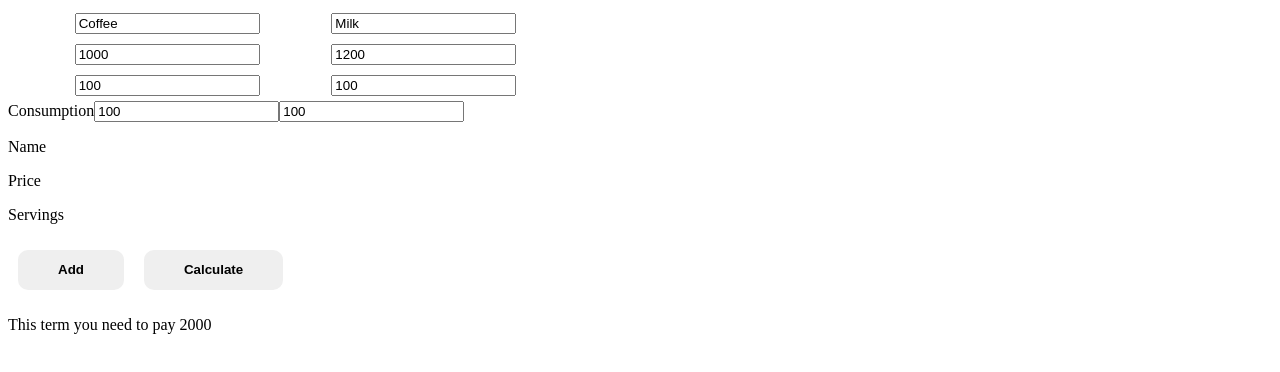
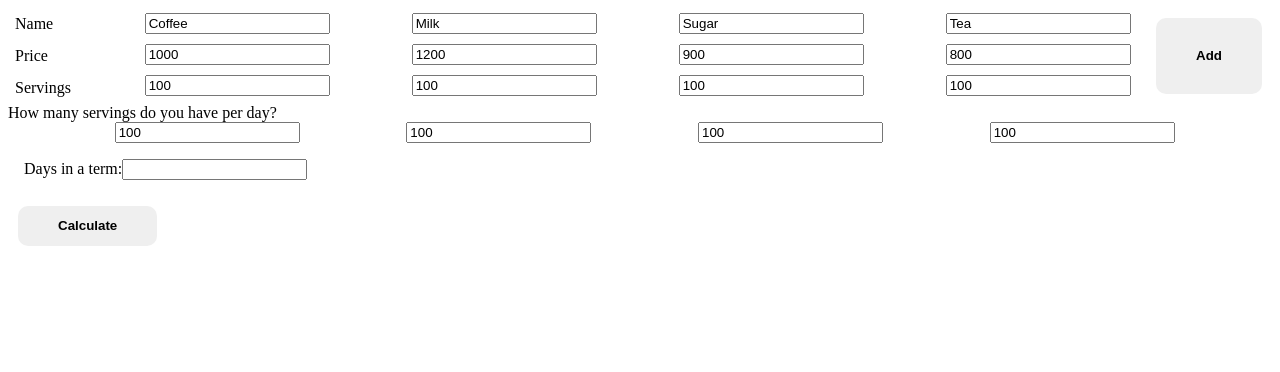
Before and after one commit to ZakariaMouhydine/CoffeeBreak, a plain HTML site: page index.html in a window 1280 px wide. Drawn offline with Linux system fonts and the light colour scheme.

Commit message:
major updates
Co-authored-by: koroshrad <koroshrad@users.noreply.github.com>
Co-authored-by: Chiinello <Chiinello@users.noreply.github.com>
Co-authored-by: an-brd <an-brd@users.noreply.github.com>
Co-authored-by: Hakim-Kay <Hakim-Kay@users.noreply.github.com>

```diff
--- a/script.js
+++ b/script.js
@@ -7,6 +7,7 @@ class Product {
         this.name = "";
         this.price = 0;
         this.servings = 0;
+        this.dailyServings = null;
         this.name = name;
         this.servings = servings;
         this.price = price;
@@ -15,37 +16,47 @@ class Product {
         return this.price / this.servings;
     }
     HTML(div) {
-        // let section = document.createElement('section')
-        // div.appendChild(section)
-        let productColumn = document.createElement('div');
-        productColumn.classList.add('product-column');
-        div.appendChild(productColumn);
+        let firstDiv = document.createElement('div');
+        firstDiv.classList.add('product-column');
+        div.appendChild(firstDiv);
         let productName = document.createElement('input');
         productName.value = this.name;
-        productColumn.appendChild(div.appendChild(productName));
+        firstDiv.appendChild(div.appendChild(productName));
         let productPrice = document.createElement('input');
         productPrice.value = this.price.toString();
-        productColumn.appendChild(div.appendChild(productPrice));
+        firstDiv.appendChild(div.appendChild(productPrice));
         let productServings = document.createElement('input');
         productServings.value = this.servings.toString();
-        productColumn.appendChild(div.appendChild(productServings));
-        let dailyServings = document.createElement("input");
-        dailyServings.value = this.servings.toString();
-        lowerDiv.appendChild(div.appendChild(dailyServings));
+        firstDiv.appendChild(div.appendChild(productServings));
+        this.dailyServings = document.createElement("input");
+        this.dailyServings.value = this.servings.toString();
+        this.dailyServings.classList.add("daily-servings");
+        servingsDiv.appendChild(div.appendChild(this.dailyServings));
     }
 }
-let ourDiv = document.createElement("div");
-ourDiv.id = "ourDiv";
-ourDiv.innerText = "Products";
-document.body.appendChild(ourDiv);
+// the biggest Div(container)
+let container = document.createElement("div");
+container.classList.add("container");
+document.body.appendChild(container);
+let topWrapperAndBtn = document.createElement("div");
+topWrapperAndBtn.classList.add("top-wrapper-button");
+container.appendChild(topWrapperAndBtn);
+let topWrapper = document.createElement("div");
+topWrapper.classList.add("top-wrapper");
+topWrapperAndBtn.appendChild(topWrapper);
+let bottomWrapper = document.createElement("div");
+bottomWrapper.classList.add("bottom-wrapper");
+container.appendChild(bottomWrapper);
 let lowerDiv = document.createElement("div");
-lowerDiv.id = "lowerDiv";
-lowerDiv.innerText = "Consumption";
-document.body.appendChild(lowerDiv);
+lowerDiv.classList.add("lower-div");
+lowerDiv.innerText = "How many servings do you have per day?";
+bottomWrapper.appendChild(lowerDiv);
+let servingsDiv = document.createElement("div");
+lowerDiv.appendChild(servingsDiv);
 // the Title section of product
 let titleColumn = document.createElement('div');
-titleColumn.classList.add('titleColuumn');
-document.body.appendChild(titleColumn);
+titleColumn.classList.add('titleColumn');
+topWrapper.appendChild(titleColumn);
 let NameTitle = document.createElement('p');
 NameTitle.innerText = 'Name';
 titleColumn.appendChild(NameTitle);
@@ -55,17 +66,24 @@ titleColumn.appendChild(priceTitle);
 let servingsTitle = document.createElement('p');
 servingsTitle.innerText = 'Servings';
 titleColumn.appendChild(servingsTitle);
+// ourDiv
+let ourDiv = document.createElement("div");
+ourDiv.id = "ourDiv";
+ourDiv.innerText = "Products";
+topWrapper.appendChild(ourDiv);
 // creating the array of product
 let products = [];
 products.push(new Product("Coffee", 1000, 100));
 products.push(new Product("Milk", 1200, 100));
-// products.push(new Product("Sugar", 900, 100))
-// products.push(new Product("Tea", 800, 100))
+products.push(new Product("Sugar", 900, 100));
+products.push(new Product("Tea", 800, 100));
 displayProducts();
 // add Button
+let addButtonDiv = document.createElement("div");
+topWrapperAndBtn.appendChild(addButtonDiv);
 let addButton = document.createElement("button");
 addButton.innerHTML = 'Add';
-document.body.appendChild(addButton);
+topWrapper.appendChild(addButton);
 addButton.addEventListener('click', addProduct);
 function addProduct() {
     products.push(new Product("", 0, 1));
@@ -77,18 +95,30 @@ function displayProducts() {
         products[i].HTML(ourDiv);
     }
 }
-// calculate Cost of term
-let dailyServings = 2;
-let termDays = 100;
-// let termDays: number = 100
+// calculate Cost per Term
+let termDaysDiv = document.createElement("div");
+termDaysDiv.innerText = "Days in a term:";
+termDaysDiv.id = "term-days-id";
+lowerDiv.appendChild(termDaysDiv);
+let termDays = document.createElement("input");
+termDays.value = termDays.value.toString();
+termDays.id = "termDays";
+termDaysDiv.appendChild(termDays);
 function termCost() {
-    return products[0].pricePerServing() * dailyServings * termDays;
+    console.log(termCost);
+    let totalCost = 0;
+    for (let i = 0; i < products.length; i++) {
+        totalCost += products[i].pricePerServing() * parseInt(products[i].dailyServings.value) * parseInt(termDays.value);
+    }
+    return totalCost;
 }
 let termCostBtn = document.createElement("button");
 termCostBtn.innerHTML = 'Calculate';
 document.body.appendChild(termCostBtn);
-termCostBtn.addEventListener('click', termCost);
-let finalCost = document.createElement("p");
-finalCost.innerText = `This term you need to pay ${termCost()}`;
-document.body.appendChild(finalCost);
+termCostBtn.addEventListener('click', calc);
+function calc() {
+    let finalCost = document.createElement("p");
+    finalCost.innerText = `This term you need to pay ${termCost()}`;
+    document.body.appendChild(finalCost);
+}
 //# sourceMappingURL=script.js.map
--- a/style.css
+++ b/style.css
@@ -4,16 +4,52 @@ body html {
     padding: 0;
 }
 
-#ourDiv {
-    display:flex;
+/* .container {
+    display: flex;
+} */
+
+.titleColumn {
+    display: flex;
+    flex-direction: column;
+    margin: 0;
+}
+.titleColumn p{
+    margin: 7px;
 }
 
+.top-wrapper {
+    display: flex;
+    /* flex-wrap: wrap; */
+}
 
-.product-column{
+.top-wrapper-button {
+    display: flex;
+    flex-wrap: wrap;
+}
+
+#ourDiv {
+    display: flex;
+    width: fit-content;
+
+}
+
+.bottom-wrapper {
+    display: flex;
+}
+
+.lower-div {
     display: flex;
     flex-direction: column;
-    width: fit-content;
-    justify-content: center;
+    justify-content: space-between;
+}
+
+.daily-servings {
+    margin-left: 8em;
+
+}
+
+#term-days-id {
+    margin: 1em;
 }
 
 .product-column > input{
@@ -31,6 +67,9 @@ button {
     border: none;
     border-radius: 10px;
     margin: 10px;
+    /* position: absolute;
+    bottom: 1em;
+    right: 1em; */
   }
   button:hover {
     background: rgb(101, 116, 199);
```
Also changed, not shown: index.html (+1 -7 lines), 2 other files.
